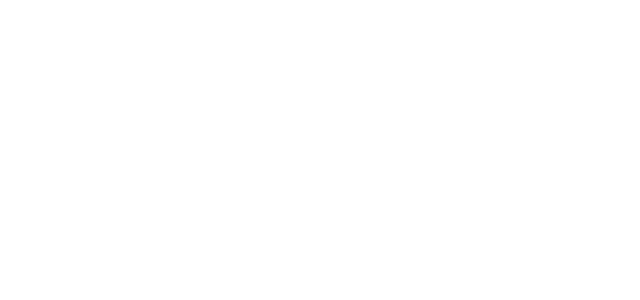
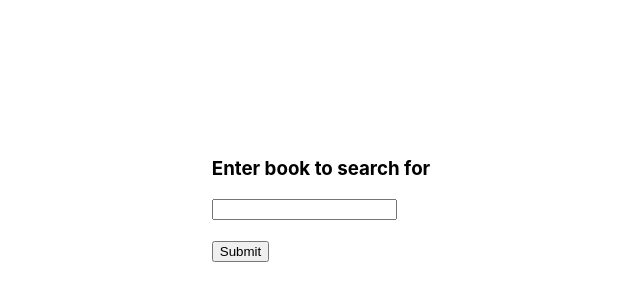
Before and after one commit to Mukul2000/Wyzr, a React (Create React App) app: page /search in a window 1280 px wide. Shown: the part 112-412 px from the top of the page, without its empty margins (319-959 px from the left). Built offline with nearby package versions, Linux system fonts and the light colour scheme.

Commit message:
Search component framework

```diff
--- a/src/Components/Search/Search.css
+++ b/src/Components/Search/Search.css
@@ -1,3 +1,7 @@
 .main-wrapper {
+    padding: 50px;
+}
+
+.list {
     margin: 20px;
 }
--- a/src/Components/Search/Search.jsx
+++ b/src/Components/Search/Search.jsx
@@ -2,9 +2,21 @@
 import './Search.css';
 
 export default function Search() {
-    const [search, changeSearch] = useState();
+    const [search, setSearch] = useState("");
+    const [booksList, setList] = useState([]);
 
     return <div className="main-wrapper">
+        <h3> Enter book to search for</h3>
+        <input
+            value={search}
+            onChange={(e) => setSearch(e.target.value)}
+        />
+        <br/>
+        <br/>
+        <button onClick={(e) => {}}> Submit </button>
 
+        <div className="list">
+            {booksList.map((item,ind) => <div key={ind} className="item"> list item </div>)}
+        </div>
     </div>
 }
--- a/src/index.css
+++ b/src/index.css
@@ -7,6 +7,14 @@
   -moz-osx-font-smoothing: grayscale;
 }
 
+#root {
+  margin: 0;
+  display: flex;
+  align-items: center;
+  justify-content: center;
+  padding: 200px;
+}
+
 code {
   font-family: source-code-pro, Menlo, Monaco, Consolas, 'Courier New',
     monospace;
```
